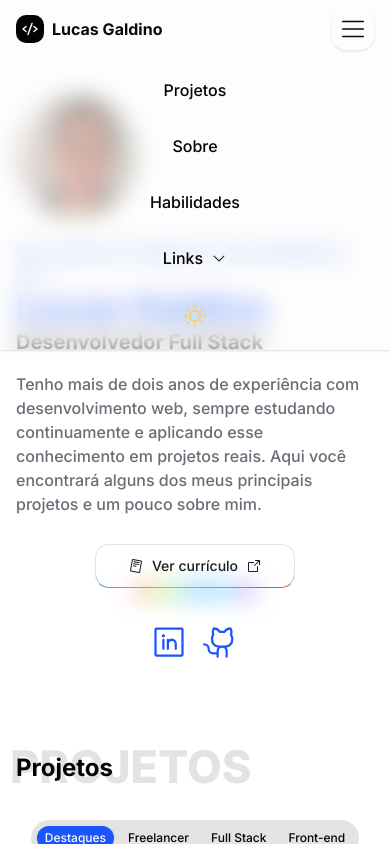
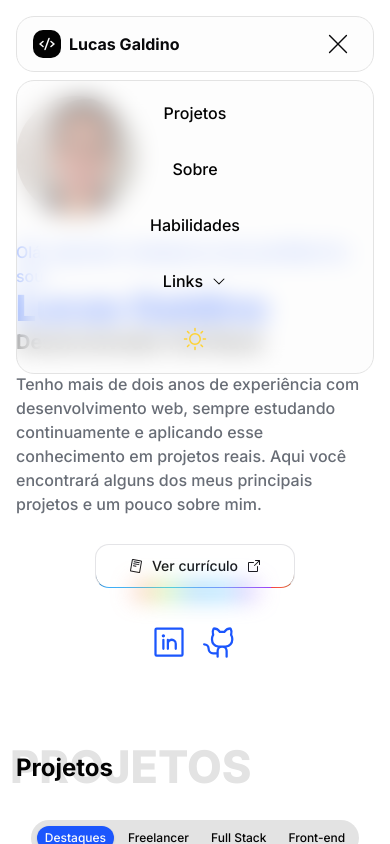
Before and after one commit to lucasfgaldinos/my-new-portfolio, a React (Vite) app: page / in a window 390 px wide. Both pictures are taken after a click on the button 353 px from the left and 29 px from the top of the page. Shown: the top 844 px of the page. Built offline with nearby package versions, Linux system fonts and the light colour scheme.

Commit message:
style: Improves the header design.

```diff
--- a/src/components/header.tsx
+++ b/src/components/header.tsx
@@ -1,4 +1,4 @@
-import { CodeIcon, ListIcon } from "@phosphor-icons/react";
+import { CodeIcon, ListIcon, XIcon } from "@phosphor-icons/react";
 import { useState } from "react";
 import { ContactDropdown } from "./contactDropdown";
 import { HeaderLink } from "./headerLink";
@@ -8,8 +8,8 @@ export function Header() {
   const [mobileNavIsActive, setMobileNavIsActive] = useState(false);
 
   return (
-    <header className="flex flex-col fixed w-full top-0 left-0 shadow z-50 bg-my-background/50 backdrop-blur-md">
-      <div className="flex items-center justify-between py-2 px-4 md:py-3 md:px-5 max-w-5xl w-full mx-auto">
+    <header className="flex flex-col fixed w-full px-4 top-4 left-0 z-50">
+      <div className="flex items-center justify-between py-2 px-4 md:py-3 md:px-5 max-w-5xl w-full mx-auto border border-my-light-gray rounded-2xl bg-my-background/50 backdrop-blur-md">
         <div className="flex items-center gap-2">
           <div className="text-my-background p-1.5 bg-my-primary-text rounded-lg">
             <CodeIcon weight="bold" />
@@ -31,9 +31,13 @@ export function Header() {
         <button
           onClick={() => setMobileNavIsActive((value) => !value)}
           type="button"
-          className="cursor-pointer p-1.5 shadow rounded-xl md:hidden"
+          className="cursor-pointer p-1 md:hidden"
         >
-          <ListIcon size={30} weight="light" />
+          {!mobileNavIsActive ? (
+            <ListIcon size={30} weight="light" />
+          ) : (
+            <XIcon size={30} weight="light" />
+          )}
         </button>
       </div>
 
@@ -41,7 +45,7 @@ export function Header() {
       <nav
         className={`
           ${mobileNavIsActive ? "flex" : "hidden"}
-          md:hidden w-full p-4 flex-col gap-6 items-center
+          mt-2 md:hidden w-full p-4 flex-col gap-6 items-center transition-transform bg-my-background/50 backdrop-blur-md rounded-2xl border border-my-light-gray
         `}
       >
         <HeaderLink>Projetos</HeaderLink>
```
